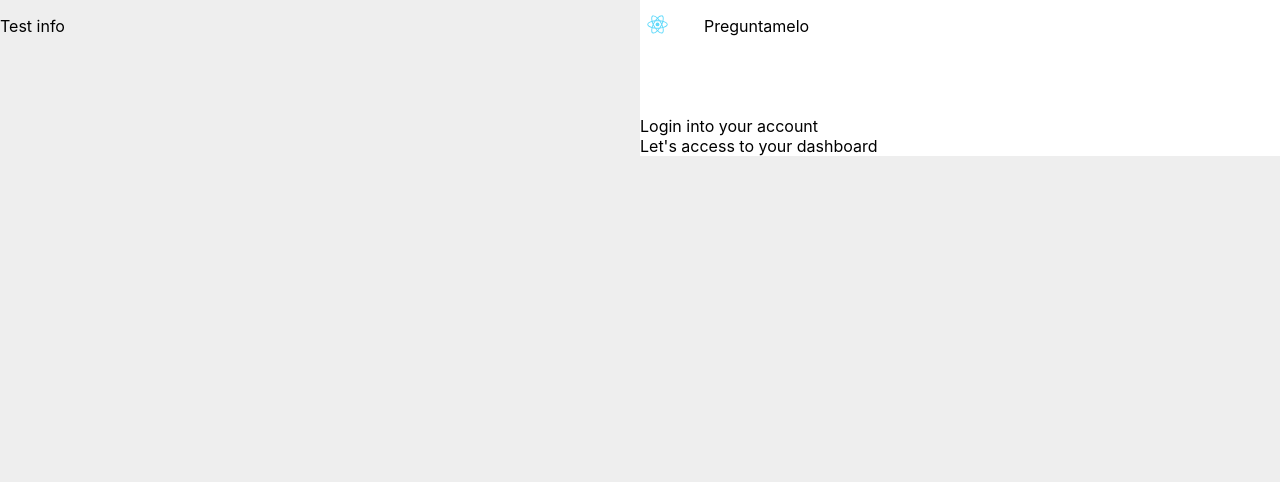
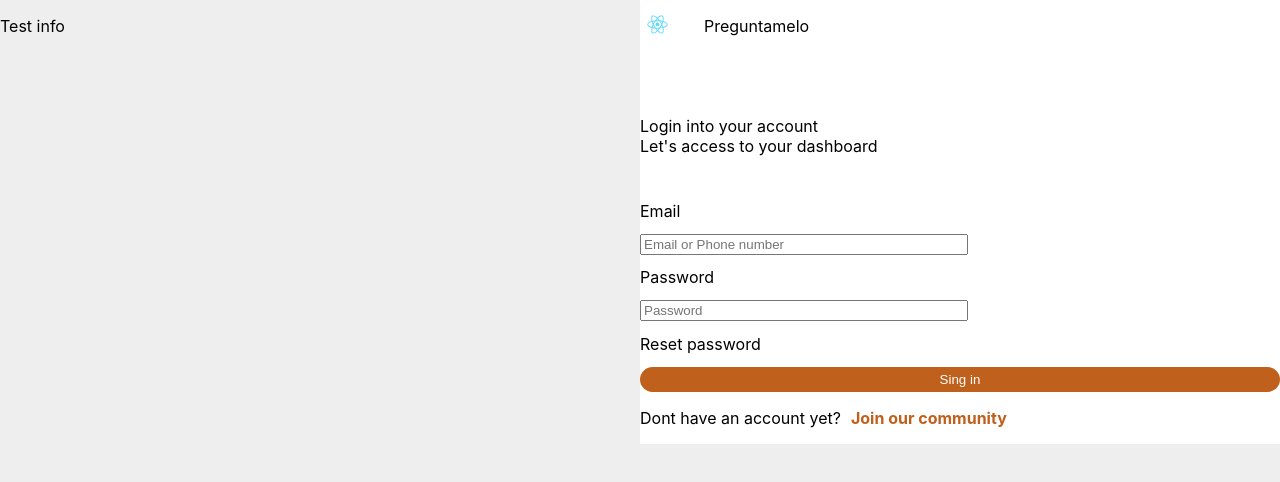
Before and after one commit to VCarlosJP/preguntamelo, a React (Create React App) app: page /login in a window 1280 px wide. Shown: the top 482 px of the page. Built offline with nearby package versions, Linux system fonts and the light colour scheme.

Commit message:
Continuacion desarrollo vista de login

```diff
--- a/src/App.scss
+++ b/src/App.scss
@@ -12,6 +12,9 @@ body {
 
 .container div{
   width: 100%;
+  height: 100%;
+}
+LoginForm{
   height: 100%;
 }
 .login-form-page{
@@ -37,3 +40,26 @@ body {
   align-items: center;
   align-content: center;
 }
+
+.login-form-section{
+  display: flex;
+  flex-direction: column;
+  margin-top: 5%;
+}
+.login-form-section input{
+  width: 50%;
+}
+.login-form-section * {
+  margin-top: 2%;
+}
+.sign-in-button{
+  color: white;
+  background-color: rgb(191, 96, 29);
+  border: none;
+  border-radius: 20px;
+  height: 25px;
+}
+
+.sign-in-button:hover{
+  background-color: rgb(77, 73, 70);
+}
--- a/src/components/LoginForm.js
+++ b/src/components/LoginForm.js
@@ -2,10 +2,21 @@ import React from 'react';
 import logo from "../logo.svg";
 
 
+
 export default class LoginForm extends React.Component{
+
     constructor(props){
         super(props);
+        this.singIn = this.singIn.bind(this);
+        this.register = this.register.bind(this);
+    }
 
+    singIn(){
+        console.log("logeandose");
+    }
+    register(){
+        console.log(this.props);
+        //this.props.history.push("/signup");
     }
 
     render(){
@@ -23,6 +34,23 @@ export default class LoginForm extends React.Component{
                     <div className="info-text">Login into your account</div>
                     <div className="info-text">Let's access to your dashboard</div>
                 </div>
+                <div className="login-form-section">
+                    <span>
+                        Email
+                    </span>
+                    <input placeholder="Email or Phone number"></input>
+                    <span>
+                        Password
+                    </span>
+                    <input placeholder="Password"></input>
+
+                    <a>Reset password</a>
+                    <button className="sign-in-button" onClick={this.singIn}>Sing in</button>
+                </div>
+                <div style={{display:'flex', alignItems:'center'}}>
+                    <p>Dont have an account yet?</p>
+                    <a style={{marginLeft:'10px', color:'rgb(191, 96, 29)', fontWeight:'bold'}} onClick={this.register}>Join our community</a>
+                </div>
             </div>
         )
     }
```
Also changed, not shown: 1 other file (tests, documents, lock files or other folders).
